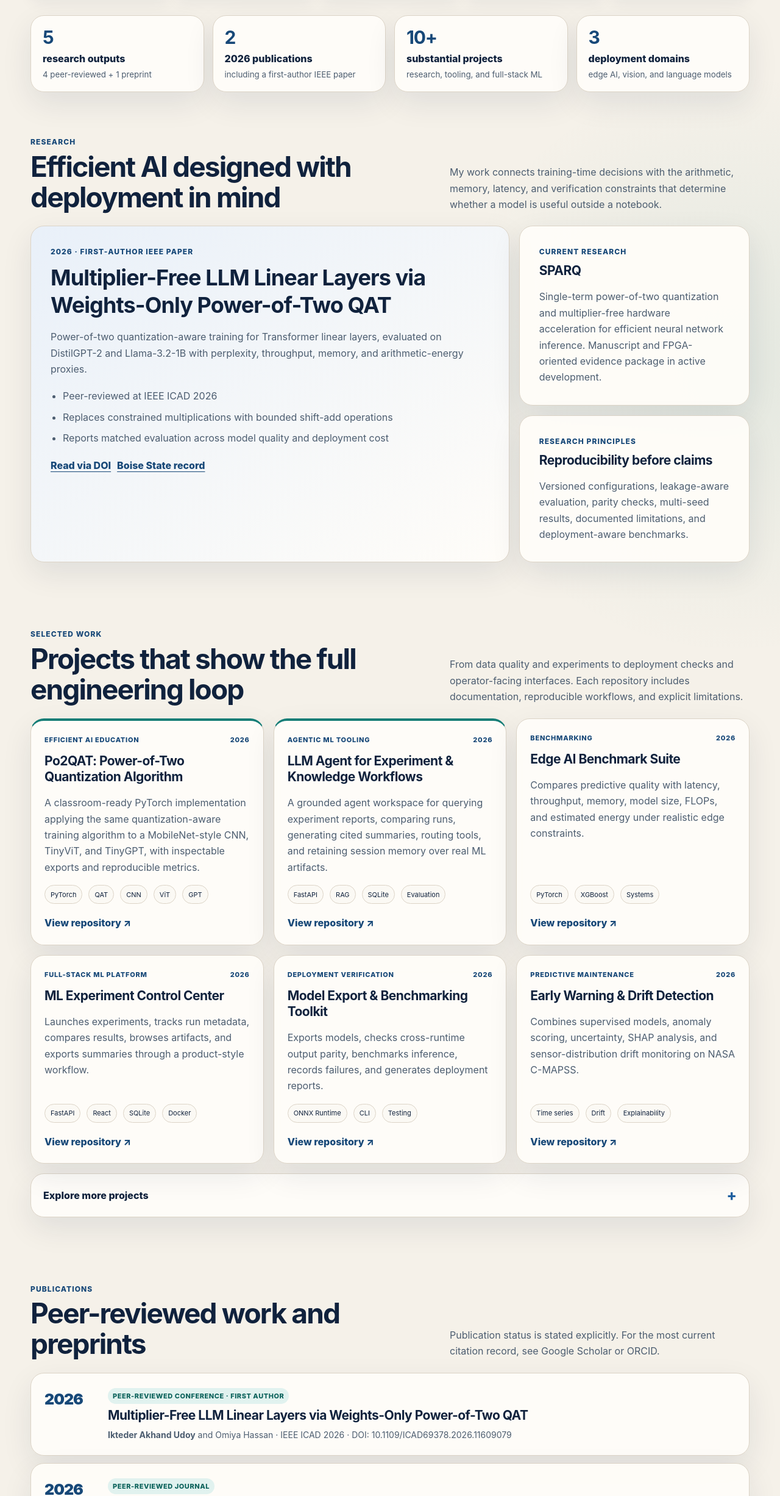
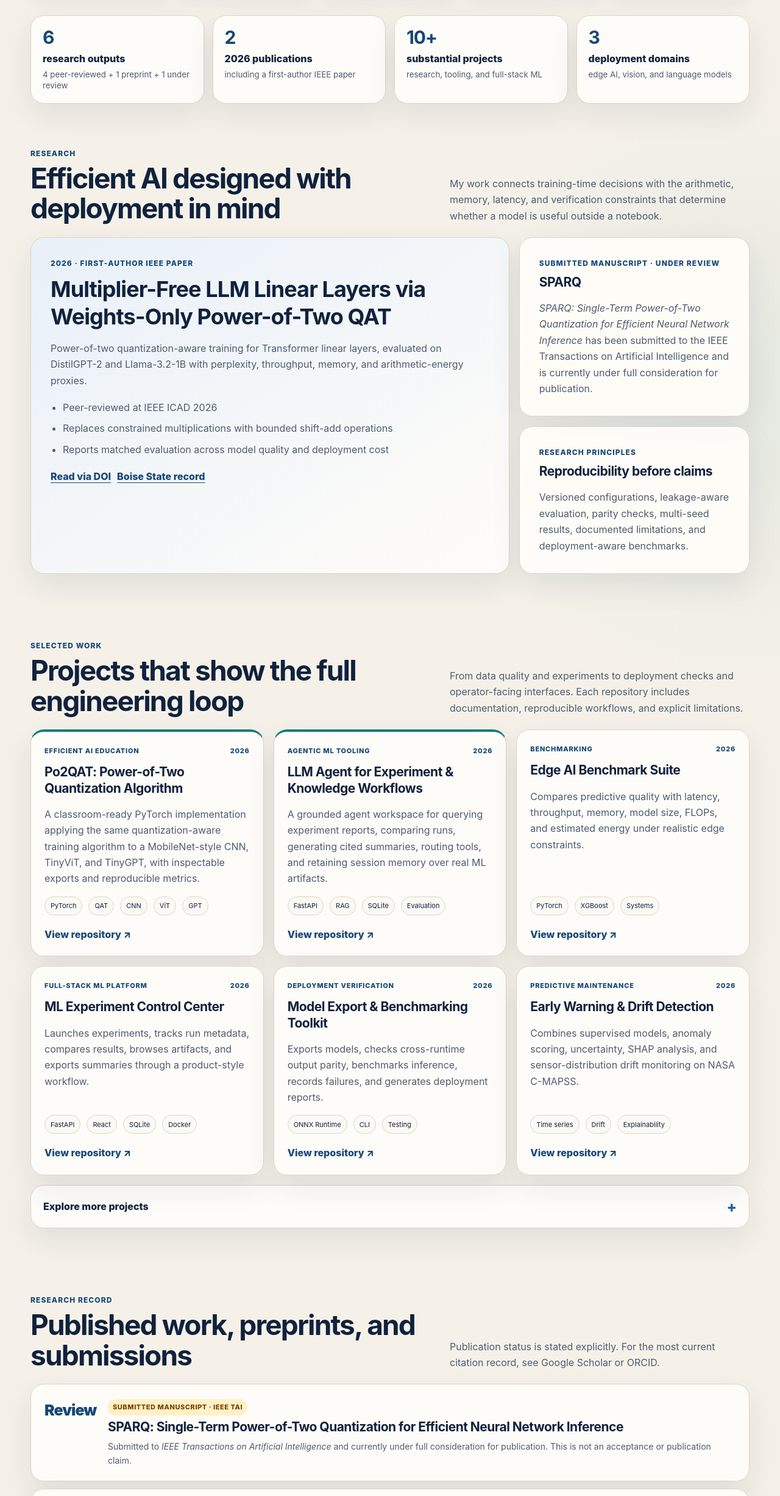
Before and after one commit to Ikteder/Ikteder.github.io, a plain HTML site: page index.html in a window 1280 px wide. Shown: the part 1034-3487 px from the top of the page at 61% size. Drawn offline with Linux system fonts and the light colour scheme.

Commit message:
Add SPARQ submission status

```diff
--- a/index.html
+++ b/index.html
@@ -106,7 +106,7 @@
     </section>
 
     <section class="metrics shell" aria-label="Portfolio highlights">
-      <article class="metric surface"><strong>5</strong><span>research outputs</span><small>4 peer-reviewed + 1 preprint</small></article>
+      <article class="metric surface"><strong>6</strong><span>research outputs</span><small>4 peer-reviewed + 1 preprint + 1 under review</small></article>
       <article class="metric surface"><strong>2</strong><span>2026 publications</span><small>including a first-author IEEE paper</small></article>
       <article class="metric surface"><strong>10+</strong><span>substantial projects</span><small>research, tooling, and full-stack ML</small></article>
       <article class="metric surface"><strong>3</strong><span>deployment domains</span><small>edge AI, vision, and language models</small></article>
@@ -134,9 +134,9 @@
         </article>
         <div class="research-stack">
           <article class="surface compact-card">
-            <p class="label">Current research</p>
+            <p class="label">Submitted manuscript · Under review</p>
             <h3>SPARQ</h3>
-            <p>Single-term power-of-two quantization and multiplier-free hardware acceleration for efficient neural network inference. Manuscript and FPGA-oriented evidence package in active development.</p>
+            <p><em>SPARQ: Single-Term Power-of-Two Quantization for Efficient Neural Network Inference</em> has been submitted to the IEEE Transactions on Artificial Intelligence and is currently under full consideration for publication.</p>
           </article>
           <article class="surface compact-card">
             <p class="label">Research principles</p>
@@ -211,10 +211,11 @@
 
     <section class="section shell" id="publications">
       <div class="section-heading">
-        <div><p class="kicker">Publications</p><h2>Peer-reviewed work and preprints</h2></div>
+        <div><p class="kicker">Research record</p><h2>Published work, preprints, and submissions</h2></div>
         <p>Publication status is stated explicitly. For the most current citation record, see Google Scholar or ORCID.</p>
       </div>
       <div class="publication-list">
+        <article class="publication surface"><div class="pub-year">Review</div><div><span class="pub-status under-review">Submitted manuscript · IEEE TAI</span><h3>SPARQ: Single-Term Power-of-Two Quantization for Efficient Neural Network Inference</h3><p>Submitted to <em>IEEE Transactions on Artificial Intelligence</em> and currently under full consideration for publication. This is not an acceptance or publication claim.</p></div></article>
         <article class="publication surface"><div class="pub-year">2026</div><div><span class="pub-status">Peer-reviewed conference · First author</span><h3><a href="https://doi.org/10.1109/ICAD69378.2026.11609079" target="_blank" rel="noopener noreferrer">Multiplier-Free LLM Linear Layers via Weights-Only Power-of-Two QAT</a></h3><p><strong>Ikteder Akhand Udoy</strong> and Omiya Hassan · IEEE ICAD 2026 · DOI: 10.1109/ICAD69378.2026.11609079</p></div></article>
         <article class="publication surface"><div class="pub-year">2026</div><div><span class="pub-status">Peer-reviewed journal</span><h3><a href="https://ijournalse.org/index.php/ESJ/article/view/3949" target="_blank" rel="noopener noreferrer">Attention-Driven Hybrid Deep Learning for Automated Alzheimer’s Disease Severity Assessment via MRI Neuroimaging</a></h3><p>Mahimul Islam Nadim et al., including <strong>Ikteder A. Udoy</strong> · Emerging Science Journal, Vol. 10, No. 3</p></div></article>
         <article class="publication surface"><div class="pub-year">2025</div><div><span class="pub-status">Peer-reviewed conference · First author</span><h3><a href="https://doi.org/10.1109/MeMeA65319.2025.11068064" target="_blank" rel="noopener noreferrer">Lightweight Binarized Neural Network for Real-Time Sleep Apnea Detection on Edge Hardware</a></h3><p><strong>Ikteder Akhand Udoy</strong>, Rokaiya Sharmin, Md. Maruf Hossain, Syed Kamrul Islam, and Omiya Hassan · IEEE MeMeA 2025</p></div></article>
--- a/styles.css
+++ b/styles.css
@@ -146,6 +146,7 @@ h3 { margin: 0; font-size: 21px; line-height: 1.25; letter-spacing: -.025em; }
 .pub-year { color: var(--blue-dark); font-size: 25px; font-weight: 900; letter-spacing: -.04em; }
 .pub-status { display: inline-flex; margin-bottom: 6px; padding: 4px 8px; border-radius: 999px; color: #0b625b; background: var(--teal-soft); font-size: 11px; font-weight: 850; text-transform: uppercase; letter-spacing: .05em; }
 .pub-status.preprint { color: var(--blue-dark); background: var(--blue-soft); }
+.pub-status.under-review { color: #7a4300; background: #fff0c7; }
 .publication h3 a { text-decoration: none; }
 .publication h3 a:hover { color: var(--blue); text-decoration: underline; text-underline-offset: 4px; }
 .publication p { margin: 7px 0 0; color: var(--ink-soft); font-size: 14px; }
```
Also changed, not shown: docs/decisions/0002-under-review-manuscript-labeling.md (added, +11 -0 lines), docs/notes/2026-10-03-sparq-submission-status.md (added, +17 -0 lines), README.md.
